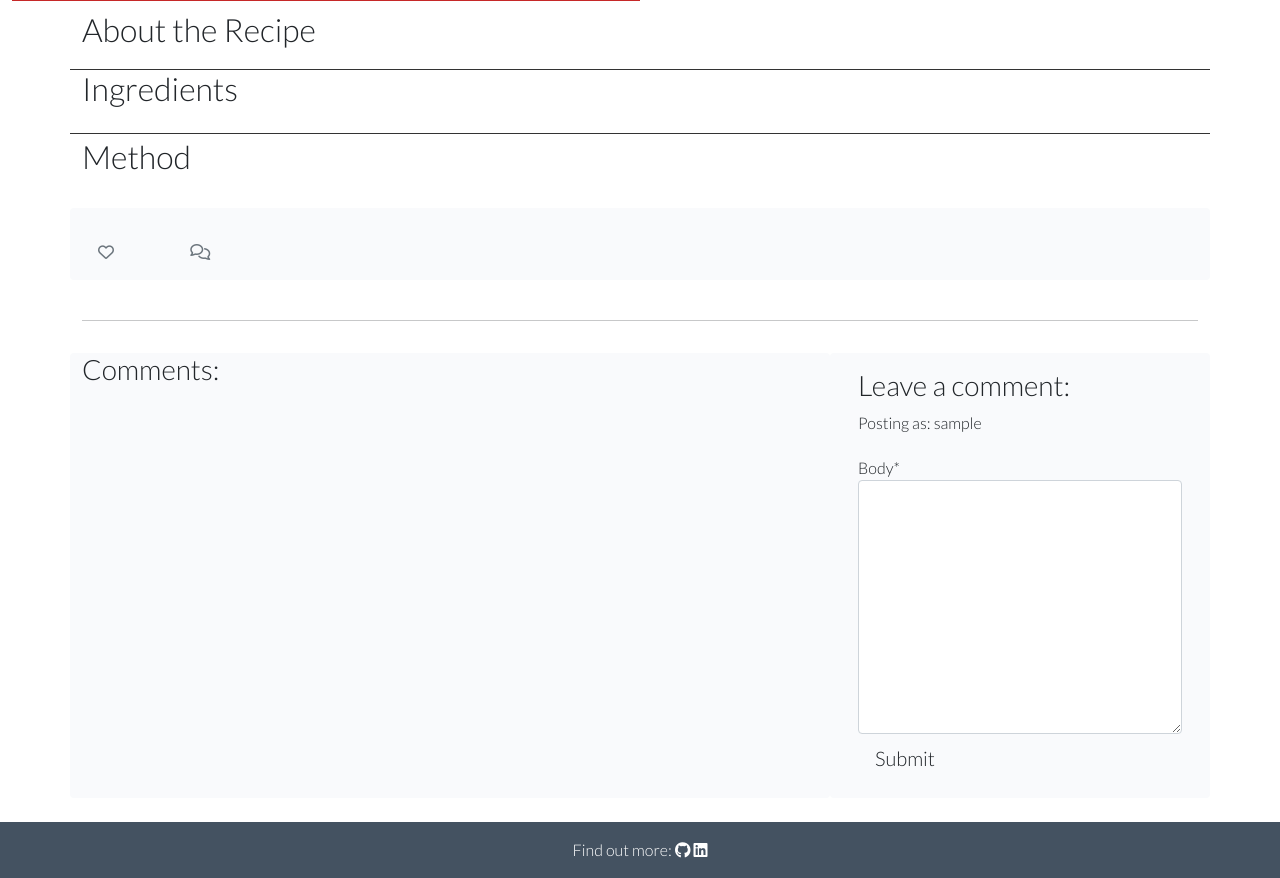
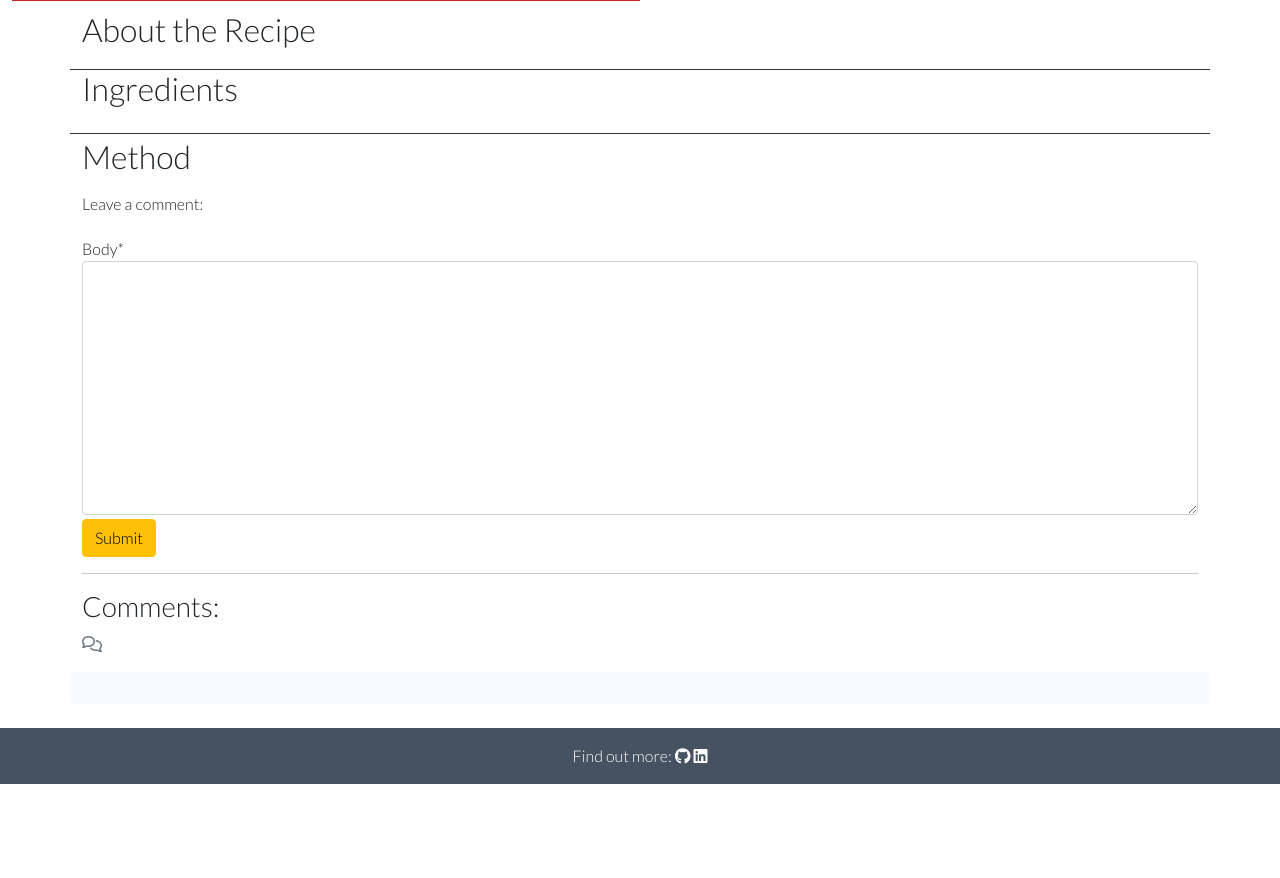
Before and after one commit to HMuraja/recipe-book-v2, a Django app: template templates/recipe.html in a window 1280 px wide. Shown: the part 290-1168 px from the top of the page. After the commit the page ends 1074 px from the top, so only its background shows below. Run offline with Django 3.2, Linux system fonts and the light colour scheme; the template is opened without the code that fills it: values that come from a table or form of the project are taken from there, others are empty; the visitor is signed in with stand-in values (Sample User, id 1); some libraries are stand-ins or nearby versions; some web fonts are replaced.

Commit message:
Add functional commentinh feature for recipes

```diff
--- a/recipeapp/models.py
+++ b/recipeapp/models.py
@@ -52,7 +52,6 @@
     email = models.EmailField()
     body = models.TextField()
     created_on = models.DateTimeField(auto_now_add=True)
-    approved = models.BooleanField(default=False)
 
     class Meta:
         ordering = ["created_on"]
--- a/templates/recipe.html
+++ b/templates/recipe.html
@@ -6,9 +6,7 @@
     <div class="container-fluid">
         <div class="row g-0 flex-sm-row ">
             <div class="col-md-6 masthead-text d-flex flex-column align-items-center justify-content-center ">
-                <!-- Recipe Name -->
                 <h1 class="post-title">{{ recipe.name }}</h1>
-                <!-- Author Name -->
                 <p>{{ recipe.region }}, {{ recipe.city }}</p>
                 <p>By {{ recipe.author }}</p>
                 <p>{{ recipe.created_on }}</p>
@@ -17,7 +15,6 @@
                 </p>
             </div>
             <div class="d-none d-md-block col-md-6 masthead-image">
-                <!-- The Image goes here -->
                 {% if "placeholder" in recipe.featured_image.url %}
                 <img src="https://codeinstitute.s3.amazonaws.com/fullstack/blog/default.jpg" width="100%">
                 {% else %}
@@ -51,68 +48,41 @@
 
 <div class="container">
     <div class="row">
-        <div class="col card mb-4  mt-3 left  top">
-            <div class="card-body">
-                <!-- The post content goes inside the card-text. -->
-                <!-- Use the | safe filter inside the template tags -->
-                <p class="card-text ">
-                    {{ recipe.descriptiption | safe }}
-                </p>
-                <div class="row">
+        <div class="col">
 
-                    <div class="col-1">
-                        <!-- The number of likes goes before the closing strong tag -->
-                        <strong class="text-secondary"><i class="far fa-heart"></i> {{ recipe.number_of_likes }} </strong>
-                    </div>
-                    <div class="col-1">
-                        {% with comments.count as total_comments %}
-                        <strong class="text-secondary"><i class="far fa-comments"></i>
-                            <!-- Our total_comments variable goes before the closing strong tag -->
-                            {{ total_comments }}</strong>
-                        {% endwith %}
-                    </div>
-                </div>
+            {% if user.is_authenticated %}
+            <p>Leave a comment:</p>
+            <form method="post" style="margin-top: 1.3em;">
+                {{ comment_form | crispy }}
+                {% csrf_token %}
+                <button type="submit" class="btn btn-warning mt-1">Submit</button>
+            </form>
+            {% endif %}
+
+            <hr>
+            <h3>Comments:</h3>
+            <div class="col-1">
+                {% with comments.count as total_comments %}
+                <strong class="text-secondary"><i class="far fa-comments"></i>
+                    {{ total_comments }}</strong>
+                {% endwith %}
             </div>
         </div>
     </div>
     <div class="row">
-        <div class="col">
-            <hr>
-        </div>
-    </div>
-    <div class="row">
-        <div class="col-md-8 card mb-4  mt-3 ">
-            <h3>Comments:</h3>
+        <div class="col card mb-4  mt-3 ">
             <div class="card-body">
-                <!-- We want a for loop inside the empty control tags to iterate through each comment in comments -->
                 {% for comment in comments %}
                 <div class="comments" style="padding: 10px;">
                     <p class="font-weight-bold">
-                        <!-- The commenter's name goes here. Check the model if you're not sure what that is -->
                         {{ comment.name }}
                         <span class=" text-muted font-weight-normal">
-                            <!-- The comment's created date goes here -->
                             {{ comment.created_on }}
                         </span> wrote:
                     </p>
-                    <!-- The body of the comment goes before the | -->
                     {{ comment.body | linebreaks }}
                 </div>
-                <!-- Our for loop ends here -->
                 {% endfor %}
-            </div>
-        </div>
-        <div class="col-md-4 card mb-4  mt-3 ">
-            <div class="card-body">
-                {% if user.is_authenticated %}
-                <h3>Leave a comment:</h3>
-                <p>Posting as: {{ user.username }}</p>
-                <form method="post" style="margin-top: 1.3em;">
-                    {{ comment_form | crispy }}
-                    {% csrf_token %}
-                    <button type="submit" class="btn btn-signup btn-lg">Submit</button>
-                </form>
-                {% endif %}
             </div>
         </div>
     </div>
```
Also changed, not shown: recipeapp/admin.py (+8 -1 lines), recipeapp/views.py (+34 -1 lines), recipeapp/migrations/0005_remove_comment_approved.py (added).
